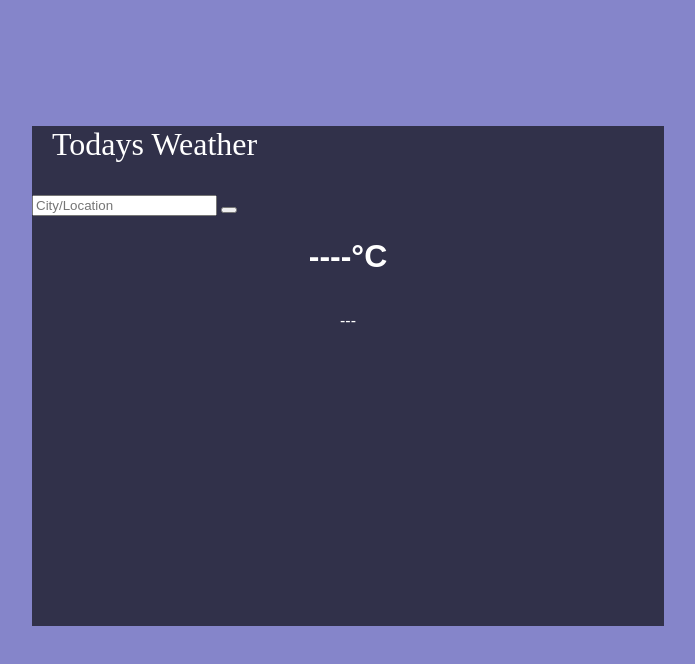
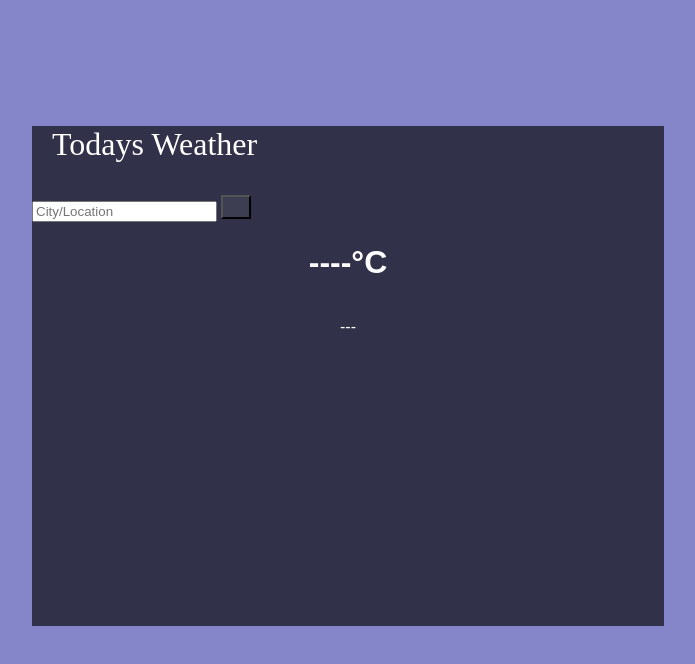
Before and after one commit to matthewakrigg05/Weather-App, a plain HTML site: page index.html in a window 1280 px wide. Shown: the whole page, without its empty margins (292-987 px from the left). Drawn offline with Linux system fonts and the light colour scheme.

Commit message:
added styling to the button

```diff
--- a/styles.css
+++ b/styles.css
@@ -25,3 +25,14 @@ body {
     align-items: center;
     font-family: 'Raleway', sans-serif;
 }
+
+button.button{
+    width: 30px;
+    height: 24px;
+    background: #7c7c7c2b;
+    color: white;
+}
+
+button.button:hover{
+    border: 1px solid white;
+}
```
Also changed, not shown: plans.txt.
